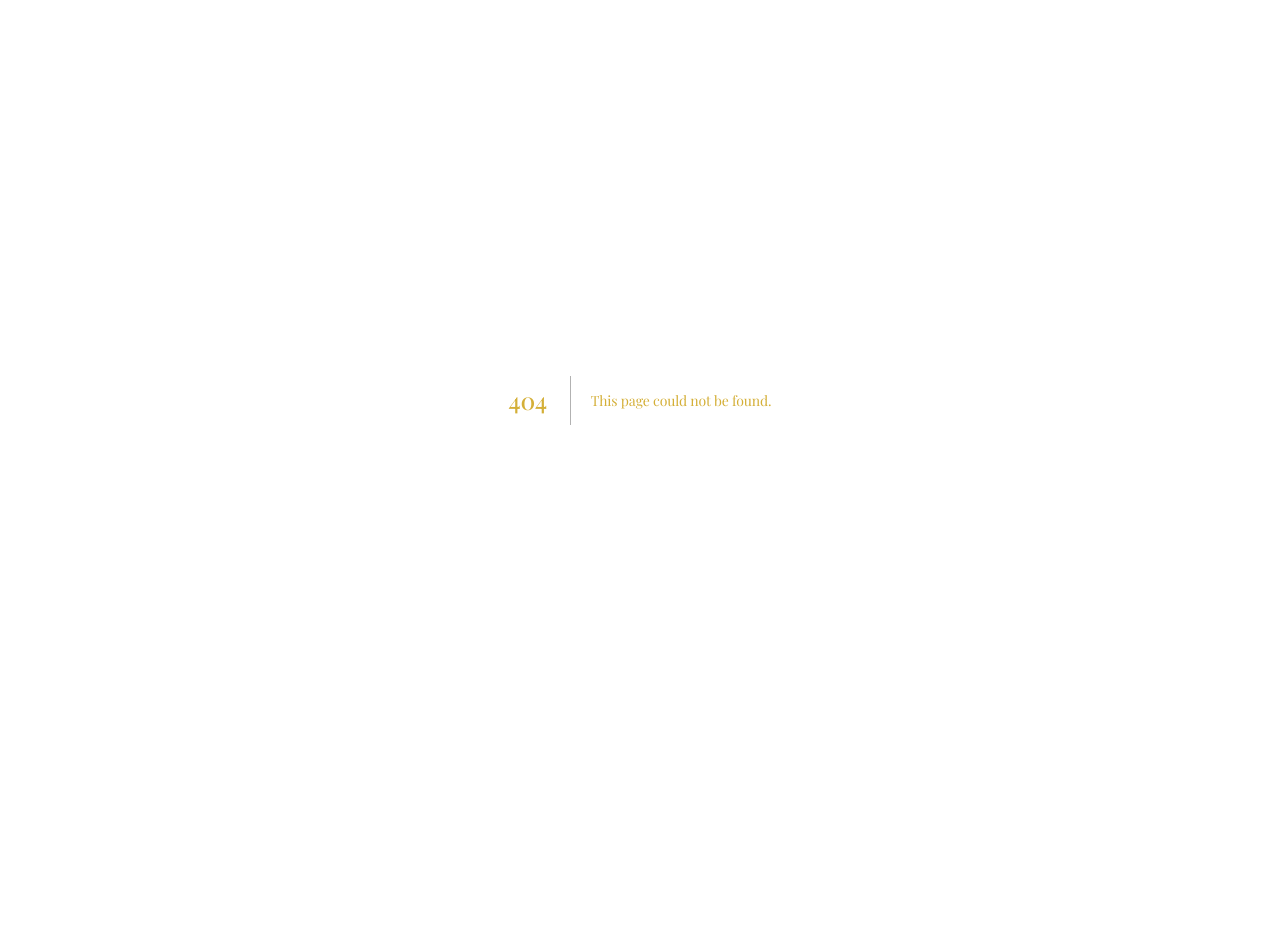
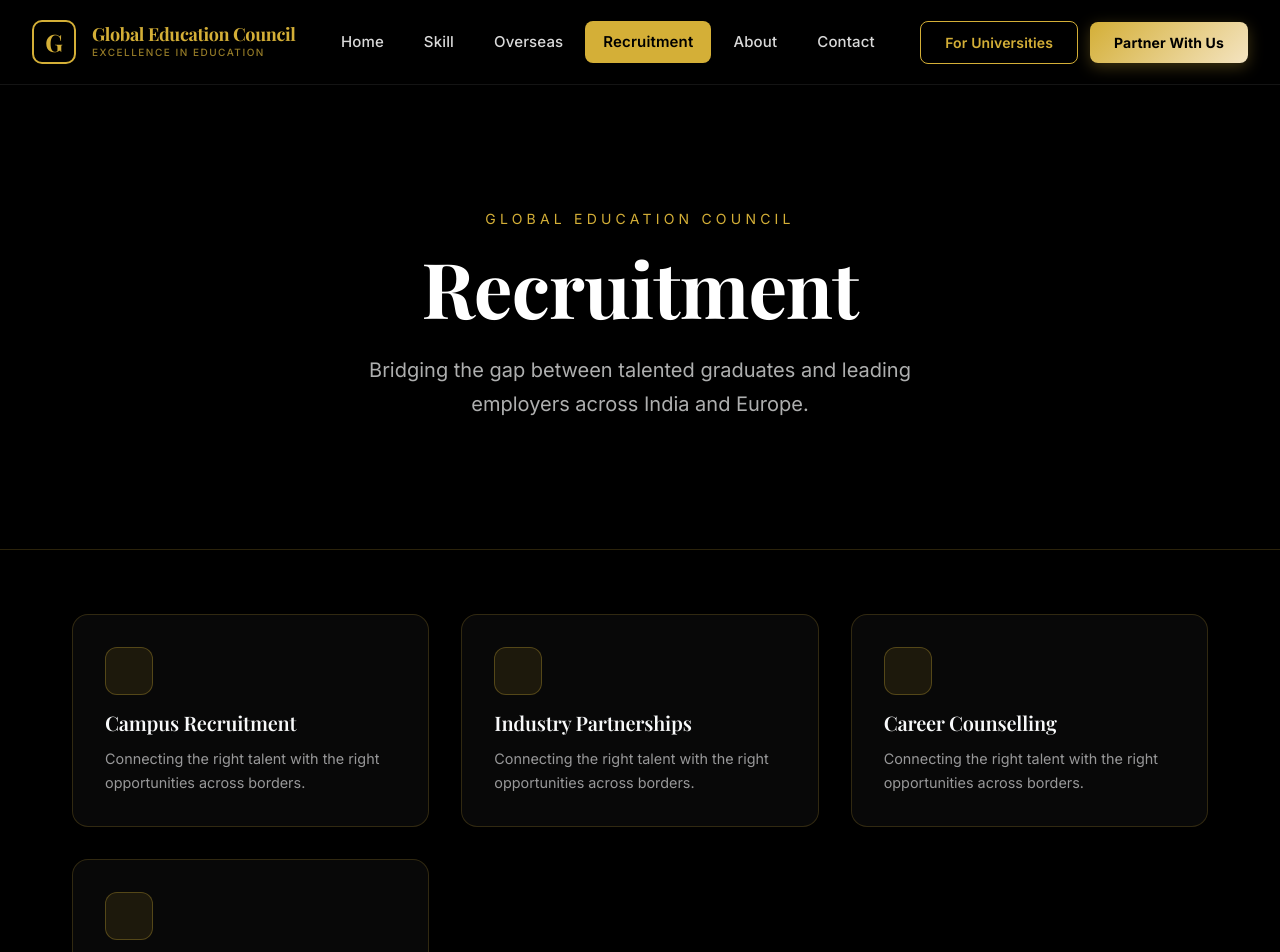
Before and after one commit to dilshadbvoc-ui/Gecouncil, a Next.js app: page /recruitment in a window 1280 px wide. Before the commit this address had no page. Shown: the top 952 px of the page. Before the commit the page ends 800 px from the top, so only its background shows below. Built offline with nearby package versions, Linux system fonts and the light colour scheme.

Commit message:
Update nav: Skill, Overseas, Recruitment pages

```diff
--- /dev/null
+++ b/app/recruitment/page.tsx
@@ -0,0 +1,75 @@
+'use client';
+
+import ModernNavigation from '@/components/ModernNavigation';
+
+export default function RecruitmentPage() {
+  return (
+    <main style={{ minHeight: '100vh', background: '#000000', color: '#F8F9FA' }}>
+      <ModernNavigation />
+      <div style={{ paddingTop: '80px' }}>
+        {/* Hero */}
+        <section style={{
+          padding: 'clamp(4rem, 10vw, 8rem) 2rem',
+          textAlign: 'center',
+          borderBottom: '1px solid rgba(212, 175, 55, 0.2)'
+        }}>
+          <p style={{ fontSize: '0.875rem', letterSpacing: '0.3em', color: '#D4AF37', textTransform: 'uppercase', marginBottom: '1rem' }}>
+            Global Education Council
+          </p>
+          <h1 style={{
+            fontSize: 'clamp(2.5rem, 6vw, 5rem)',
+            fontWeight: '700',
+            fontFamily: 'Playfair Display, serif',
+            color: '#FFFFFF',
+            lineHeight: '1.1',
+            marginBottom: '1.5rem'
+          }}>
+            Recruitment
+          </h1>
+          <p style={{
+            fontSize: 'clamp(1rem, 2vw, 1.25rem)',
+            color: 'rgba(248, 249, 250, 0.7)',
+            maxWidth: '600px',
+            margin: '0 auto',
+            lineHeight: '1.7'
+          }}>
+            Bridging the gap between talented graduates and leading employers across India and Europe.
+          </p>
+        </section>
+
+        {/* Content placeholder */}
+        <section style={{ padding: '4rem 2rem', maxWidth: '1200px', margin: '0 auto' }}>
+          <div style={{
+            display: 'grid',
+            gridTemplateColumns: 'repeat(auto-fit, minmax(280px, 1fr))',
+            gap: '2rem'
+          }}>
+            {['Campus Recruitment', 'Industry Partnerships', 'Career Counselling', 'Placement Support'].map((item) => (
+              <div key={item} style={{
+                padding: '2rem',
+                borderRadius: '16px',
+                background: 'rgba(255, 255, 255, 0.03)',
+                border: '1px solid rgba(212, 175, 55, 0.2)'
+              }}>
+                <div style={{
+                  width: '48px',
+                  height: '48px',
+                  borderRadius: '12px',
+                  background: 'rgba(212, 175, 55, 0.1)',
+                  border: '1px solid rgba(212, 175, 55, 0.3)',
+                  marginBottom: '1rem'
+                }} />
+                <h3 style={{ fontSize: '1.25rem', fontWeight: '600', color: '#F8F9FA', marginBottom: '0.75rem', fontFamily: 'Playfair Display, serif' }}>
+                  {item}
+                </h3>
+                <p style={{ fontSize: '0.9rem', color: 'rgba(248, 249, 250, 0.6)', lineHeight: '1.6' }}>
+                  Connecting the right talent with the right opportunities across borders.
+                </p>
+              </div>
+            ))}
+          </div>
+        </section>
+      </div>
+    </main>
+  );
+}
--- a/components/ModernNavigation.tsx
+++ b/components/ModernNavigation.tsx
@@ -86,8 +86,9 @@
           alignItems: 'center'
         }} className="desktop-nav">
           <NavLink href="/" active={isActive('/')}>Home</NavLink>
-          <NavLink href="/universities" active={isActive('/universities')}>Universities</NavLink>
-          <NavLink href="/programs" active={isActive('/programs')}>Programs</NavLink>
+          <NavLink href="/skill" active={isActive('/skill')}>Skill</NavLink>
+          <NavLink href="/overseas" active={isActive('/overseas')}>Overseas</NavLink>
+          <NavLink href="/recruitment" active={isActive('/recruitment')}>Recruitment</NavLink>
           <NavLink href="/about" active={isActive('/about')}>About</NavLink>
           <NavLink href="/contact" active={isActive('/contact')}>Contact</NavLink>
         </div>
@@ -179,11 +180,14 @@
             <MobileNavLink href="/" active={isActive('/')} onClick={() => setIsOpen(false)}>
               Home
             </MobileNavLink>
-            <MobileNavLink href="/universities" active={isActive('/universities')} onClick={() => setIsOpen(false)}>
-              Universities
+            <MobileNavLink href="/skill" active={isActive('/skill')} onClick={() => setIsOpen(false)}>
+              Skill
             </MobileNavLink>
-            <MobileNavLink href="/programs" active={isActive('/programs')} onClick={() => setIsOpen(false)}>
-              Programs
+            <MobileNavLink href="/overseas" active={isActive('/overseas')} onClick={() => setIsOpen(false)}>
+              Overseas
+            </MobileNavLink>
+            <MobileNavLink href="/recruitment" active={isActive('/recruitment')} onClick={() => setIsOpen(false)}>
+              Recruitment
             </MobileNavLink>
             <MobileNavLink href="/about" active={isActive('/about')} onClick={() => setIsOpen(false)}>
               About
```
Also changed, not shown: app/overseas/page.tsx (added, +75 -0 lines), app/skill/page.tsx (added, +75 -0 lines).
